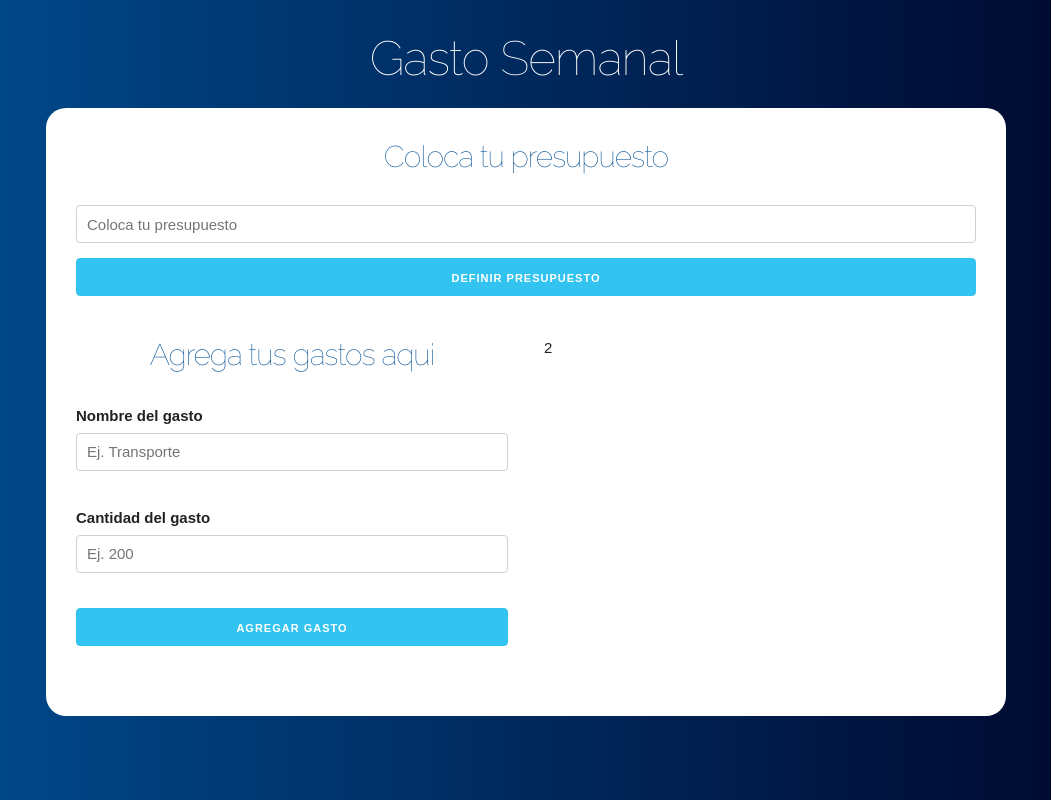
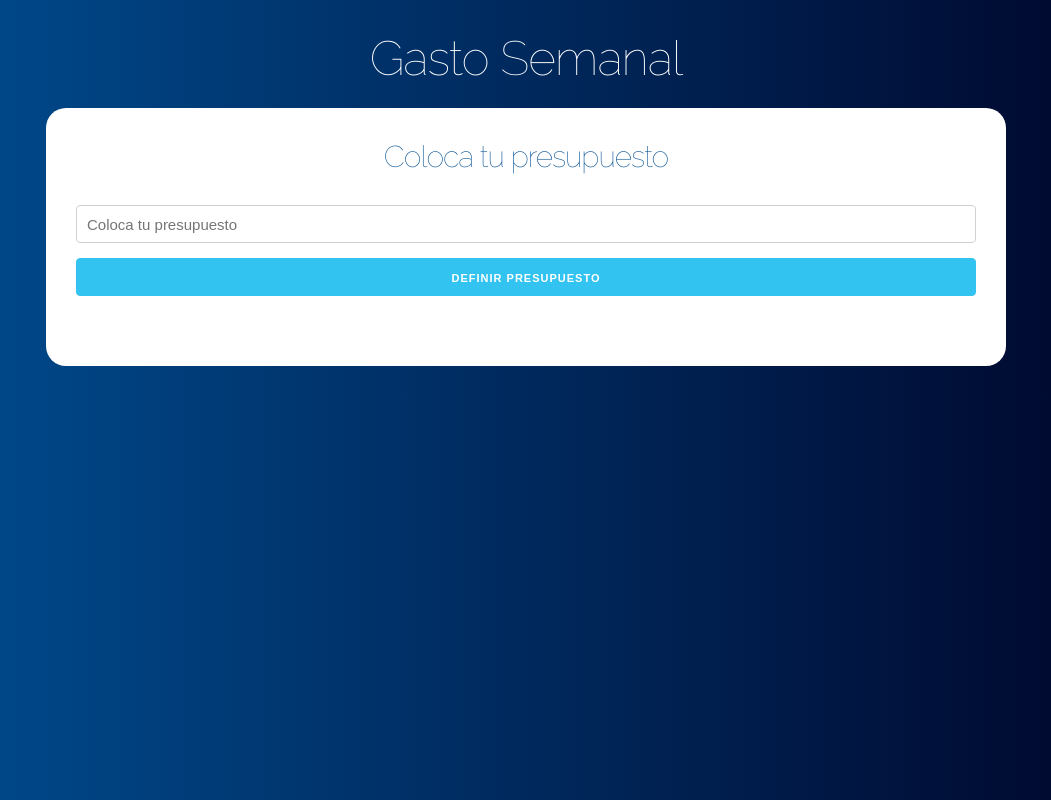
Before and after one commit to MarcoCarrillo/presupuesto, a React (Create React App) app: page / in a window 1280 px wide. Shown: the whole page, without its empty margins (114-1165 px from the left). Built offline with nearby package versions, Linux system fonts and the light colour scheme.

Commit message:
cargando un componente u otro

```diff
--- a/src/App.js
+++ b/src/App.js
@@ -7,6 +7,7 @@ function App() {
     //definir el State
     const [presupuesto, guardarPresupuesto]= useState(0);
     const [restante, guardarRestante]= useState(0);
+    const [mostrarpregunta, actualizarPregunta]= useState(true);
 
     return (
       <div className="container">
@@ -14,11 +15,14 @@ function App() {
           <h1>Gasto Semanal</h1>
 
           <div className="contenido-principal contenido">
+            {mostrarpregunta ? //en caso de true muestra solo para definir presupuesto
+            (
               <Pregunta
               guardarPresupuesto={guardarPresupuesto}
               guardarRestante={guardarRestante}
+              actualizarPregunta={actualizarPregunta}
               />
-
+            ) :( //en caso de false muestra que ya se eligio presupuesto y para agregar gasto
               <div className="row">
                 <div className="one-half column">
                   <Formulario />
@@ -27,6 +31,10 @@ function App() {
                   2
                 </div>
               </div>
+            ) }
+
+
+
           </div>
 
 
--- a/src/components/Pregunta.js
+++ b/src/components/Pregunta.js
@@ -1,7 +1,7 @@
 import React, {Fragment, useState} from 'react';
 import Error from './Error';
 
-const Pregunta = ({guardarPresupuesto, guardarRestante}) => {
+const Pregunta = ({guardarPresupuesto, guardarRestante, actualizarPregunta}) => {
 
     //definir state
     const [cantidad, guardarCantidad]= useState(0);
@@ -25,7 +25,7 @@ const Pregunta = ({guardarPresupuesto, guardarRestante}) => {
         guardarError(false);
         guardarPresupuesto(cantidad);
         guardarRestante(cantidad);
-
+        actualizarPregunta(false);
 
     }
 
```
Lines whose indentation alone changed are shown as unchanged.
